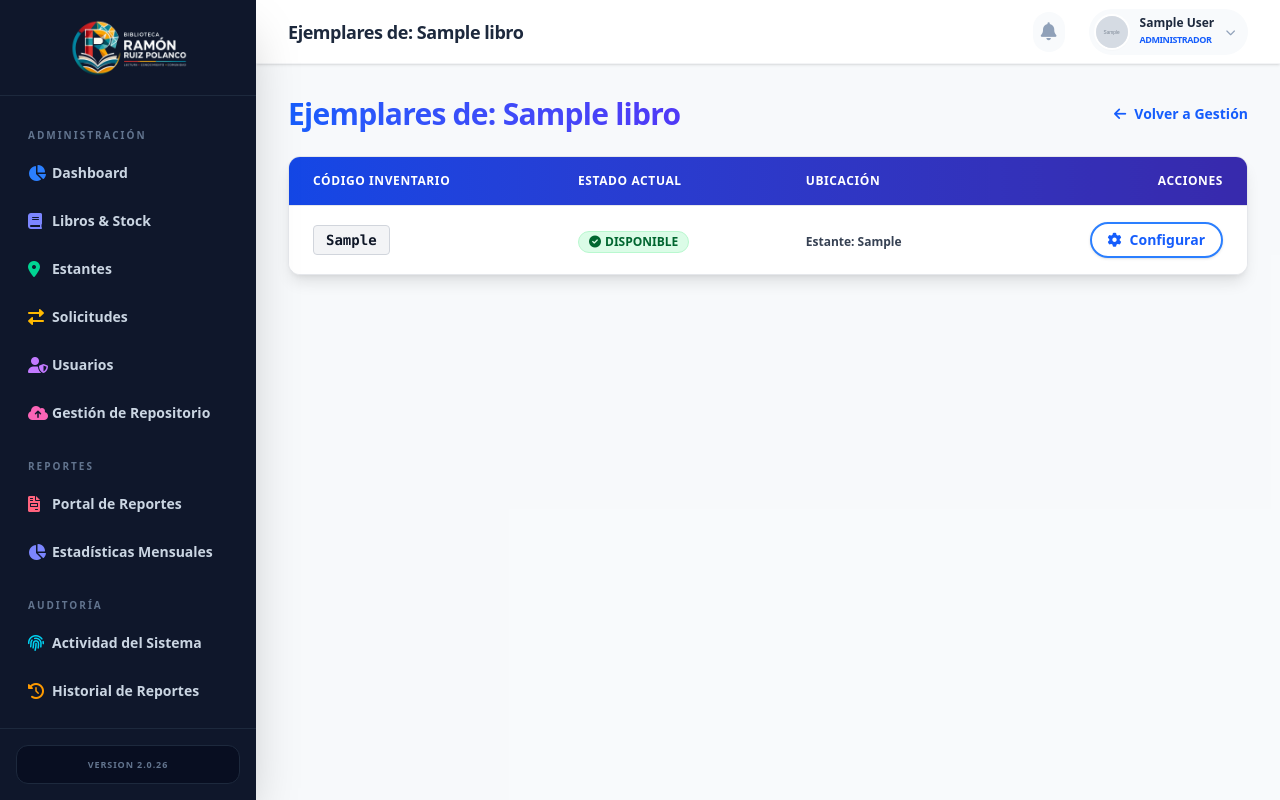
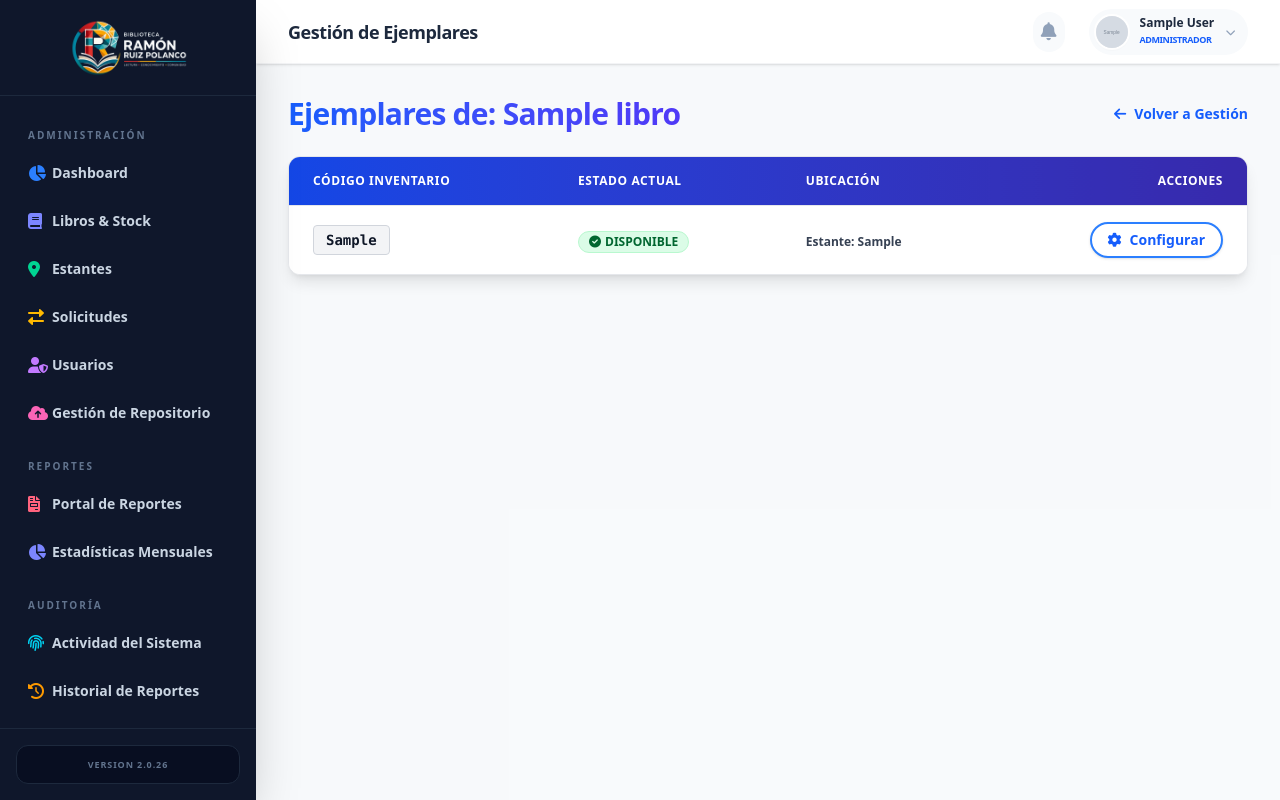
Before and after one commit to Luisespinoza0102/RAMON_RUIZ_POLANCO, a Django app: page /catalogo/libro/00000000-0000-0000-0000-000000000001/ejemplares/ in a window 1280 px wide. Run offline with Django 5.2, Linux system fonts and the light colour scheme; a user stored in the database is signed in; tables that the repository leaves empty hold one stand-in row (values such as "Sample post"); grey boxes marked "Sample" are stand-in pictures; style sheets or scripts are compiled from the project's sources; some libraries are stand-ins or nearby versions.

Commit message:
gestion de ejemplares

```diff
--- a/templates/catalogo/lista_ejemplares.html
+++ b/templates/catalogo/lista_ejemplares.html
@@ -1,5 +1,5 @@
 {% extends 'base.html' %}
-{% block title_page %}Ejemplares de: {{ libro.titulo }}{% endblock %}
+{% block title_page %}Gestión de Ejemplares{% endblock %}
 
 {% block content %}
 <div class="mb-8">
```
